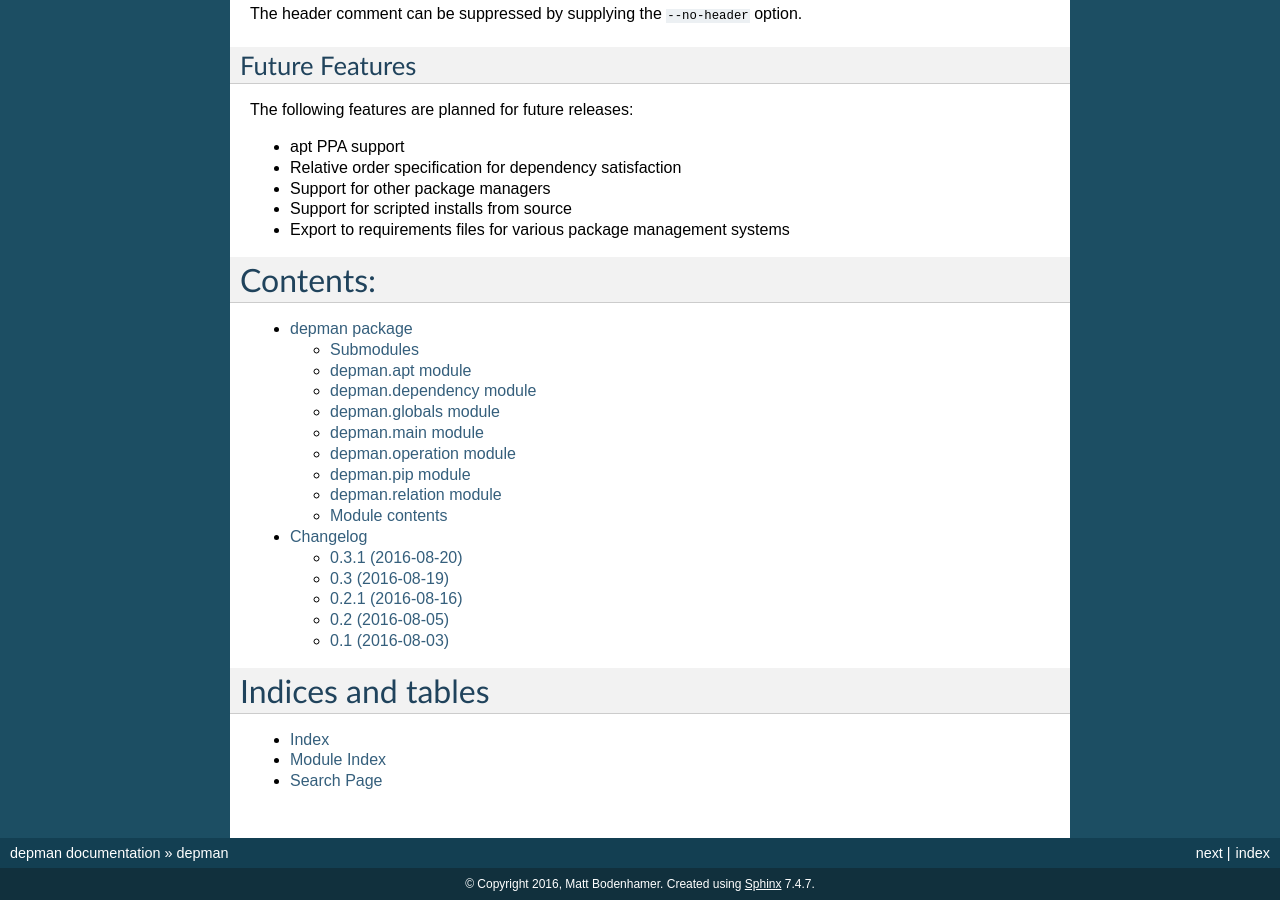
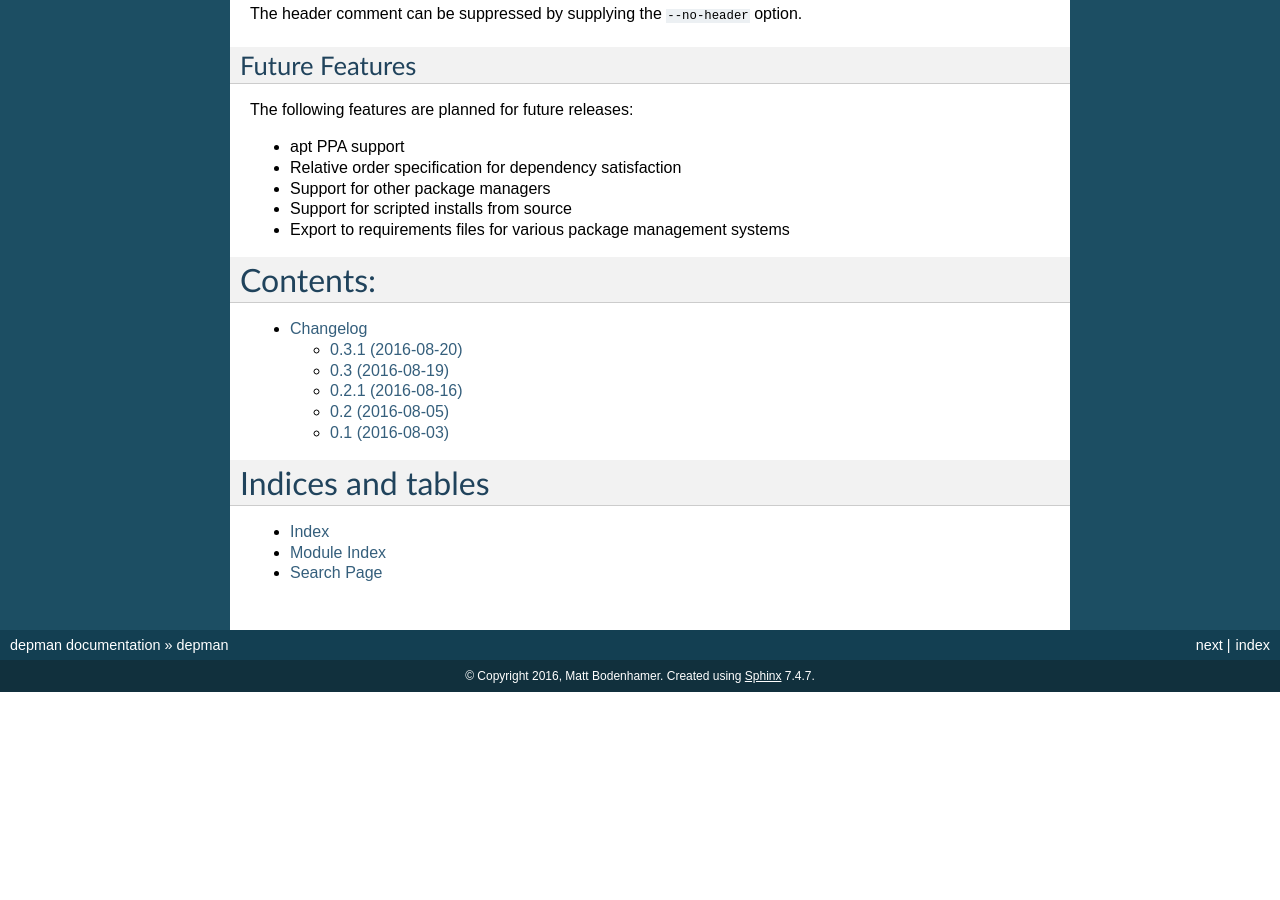
Before and after one commit to mbodenhamer/depman, a Sphinx documentation site: the page built from docs/index.rst, in a window 1280 px wide and 900 px high, scrolled down 2265 px. Built offline with Sphinx 7.4.7, drawn with Linux system fonts in a browser that asks for light colours; after the commit the page ends 2957 px from its top, so only the background shows below that; some of the changed text lies outside the part shown.

Commit message:
Disabling autodoc

```diff
--- a/docs/depman.rst
+++ /dev/null
@@ -1,70 +0,0 @@
-depman package
-==============
-
-Submodules
-----------
-
-depman.apt module
------------------
-
-.. automodule:: depman.apt
-    :members:
-    :undoc-members:
-    :show-inheritance:
-
-depman.dependency module
-------------------------
-
-.. automodule:: depman.dependency
-    :members:
-    :undoc-members:
-    :show-inheritance:
-
-depman.globals module
----------------------
-
-.. automodule:: depman.globals
-    :members:
-    :undoc-members:
-    :show-inheritance:
-
-depman.main module
-------------------
-
-.. automodule:: depman.main
-    :members:
-    :undoc-members:
-    :show-inheritance:
-
-depman.operation module
------------------------
-
-.. automodule:: depman.operation
-    :members:
-    :undoc-members:
-    :show-inheritance:
-
-depman.pip module
------------------
-
-.. automodule:: depman.pip
-    :members:
-    :undoc-members:
-    :show-inheritance:
-
-depman.relation module
-----------------------
-
-.. automodule:: depman.relation
-    :members:
-    :undoc-members:
-    :show-inheritance:
-
-
-Module contents
----------------
-
-.. automodule:: depman
-    :members:
-    :undoc-members:
-    :show-inheritance:
--- a/docs/index.rst
+++ b/docs/index.rst
@@ -10,7 +10,6 @@ Contents:
 .. toctree::
    :maxdepth: 2
 
-   depman
    changelog
 
 Indices and tables
--- a/docs/modules.rst
+++ /dev/null
@@ -1,7 +0,0 @@
-depman
-======
-
-.. toctree::
-   :maxdepth: 4
-
-   depman
```
Also changed, not shown: 1 other file.
